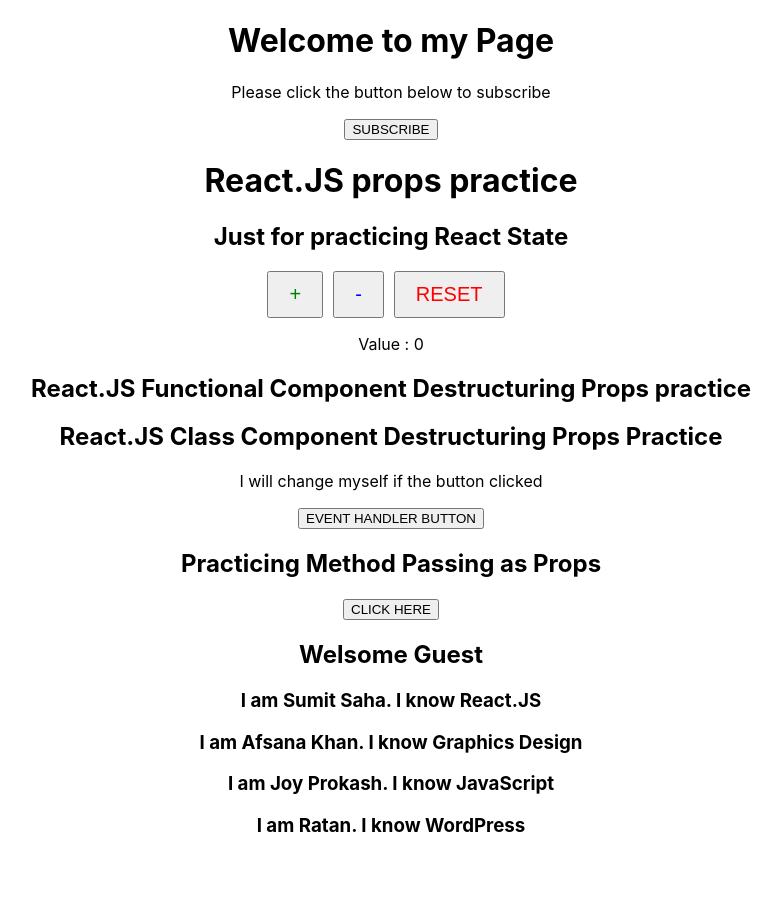
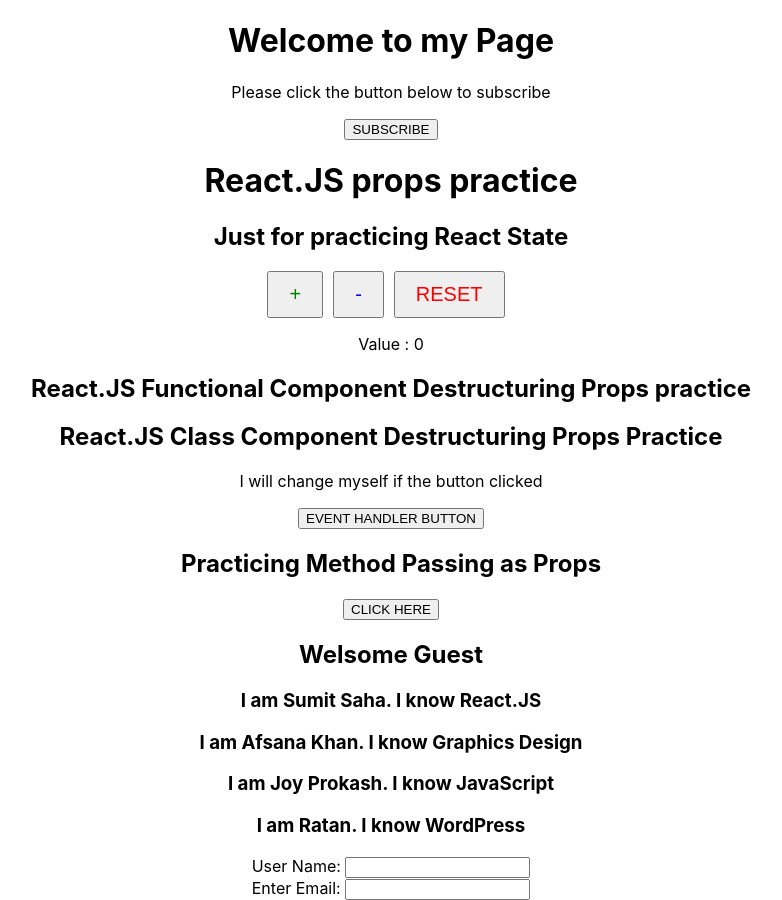
Before and after one commit to Abfahim21/React.js, a React (Create React App) app: page / in a window 1280 px wide. Shown: the whole page, without its empty margins (249-1031 px from the left). Before the commit the page ends 856 px from the top, so only its background shows below. Built offline with nearby package versions, Linux system fonts and the light colour scheme.

Commit message:
form handling

```diff
--- a/src/App.js
+++ b/src/App.js
@@ -8,6 +8,7 @@
 import StatePractice from './components/StatePractice';
 import ConditionalRendering from './components/ConditionalRendering';
 import NameList from './components/NameList';
+import Form from './components/Form';
 
 function App() {
   return (
@@ -21,6 +22,7 @@
       <ParentComponent/>
       <ConditionalRendering/>
       <NameList/>
+      <Form/>
     </div>
   );
 }
--- /dev/null
+++ b/src/components/Form.js
@@ -0,0 +1,32 @@
+import React, { Component } from 'react';
+
+export class Form extends Component {
+    constructor(props) {
+      super(props)
+
+      this.state = {
+         textMessage : '',
+         email : ''
+      }
+    }
+    handleMessageChange = (event) =>{
+        this.setState({
+            textMessage: event.target.value
+        })
+    }
+    handleEmailChange = (eventEmail) =>{
+        this.setState({
+            email: eventEmail.target.value
+        })
+    }
+  render() {
+    return <div>
+        <label>User Name: </label>
+        <input type="text" value={this.state.textMessage} onChange={ this.handleMessageChange }/> <br />
+        <label htmlFor="email">Enter Email: </label>
+        <input type="email" name="email" id="email" value={this.state.email} onChange={this.handleEmailChange}/>
+    </div>;
+  }
+}
+
+export default Form;
--- a/src/components/NameList.js
+++ b/src/components/NameList.js
@@ -25,7 +25,7 @@
         }
     ]
     const personList = persons.map(person =>
-        <Person person={person}></Person>)
+        <Person key={person.id} person={person}></Person>)
   return <div> {personList} </div>;
 }
 
```
